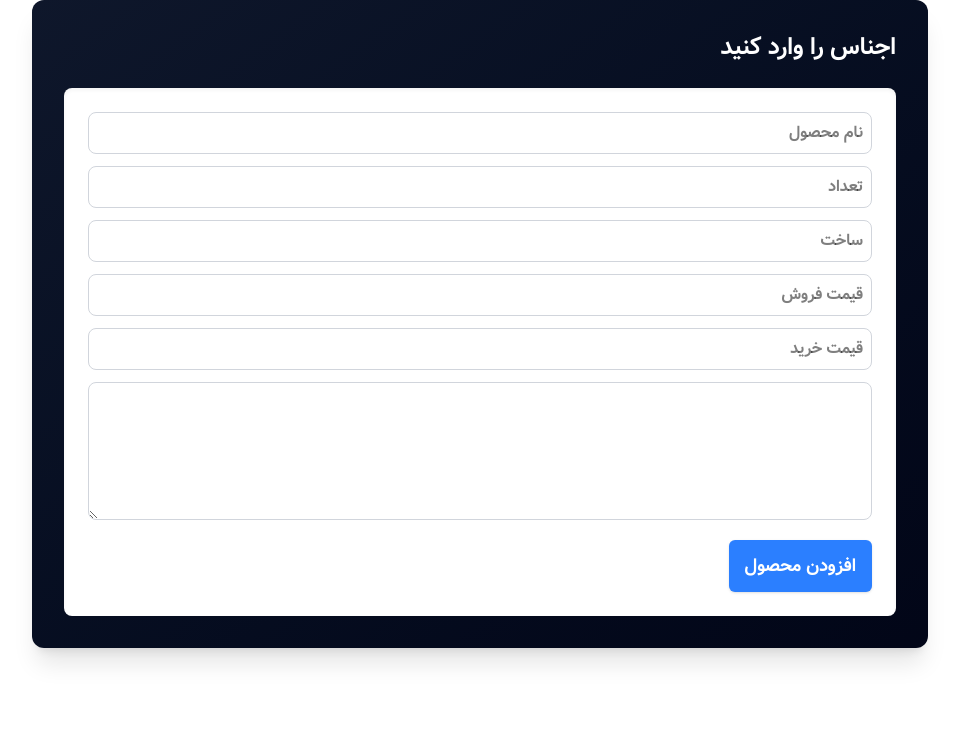
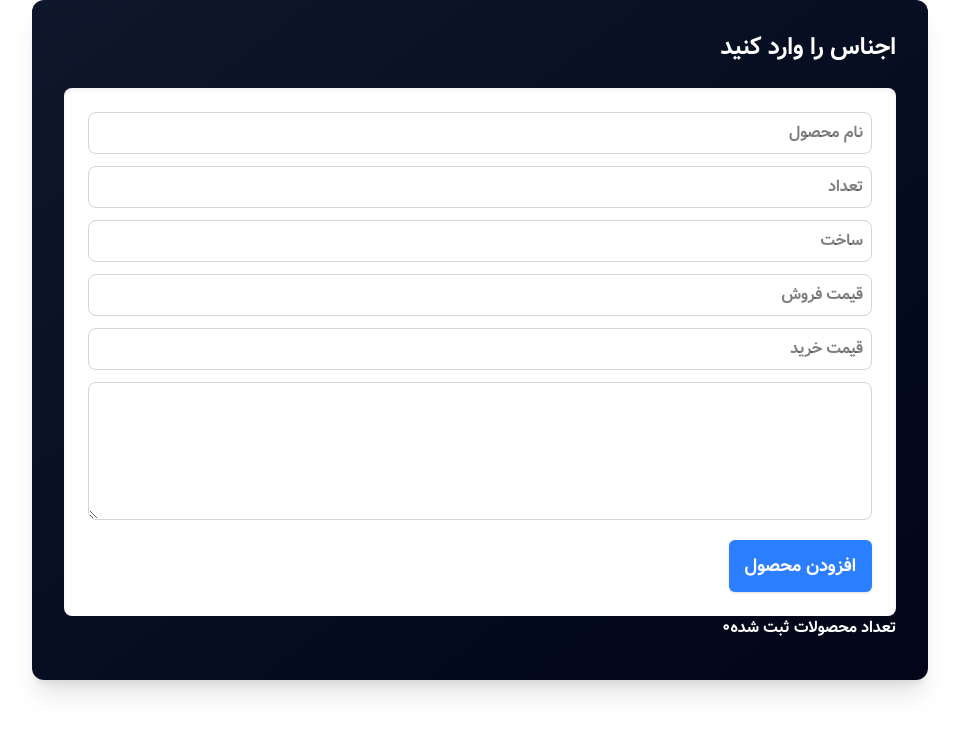
Before and after one commit to frau-azadeh/mini-crm, a Next.js app: page /sell in a window 1280 px wide. Shown: the top 734 px of the page, without its empty margins (295-1254 px from the left). Built offline with nearby package versions, Linux system fonts and the light colour scheme.

Commit message:
add listSell Component

```diff
--- a/src/app/components/sell/AddSell.tsx
+++ b/src/app/components/sell/AddSell.tsx
@@ -3,6 +3,7 @@
 import { Sell } from "@/types/types";
 import React, { useCallback, useState } from "react";
 import Button from "../ui/Button";
+import ListSell from "./ListSell";
 
 const AddSell: React.FC = () => {
 
@@ -99,6 +100,7 @@ const AddSell: React.FC = () => {
           />
           <Button onClick={handleAdd}>افزودن محصول</Button>
        </div>
+       <ListSell sells={sells}/>
     </div>
   );
 };
```
